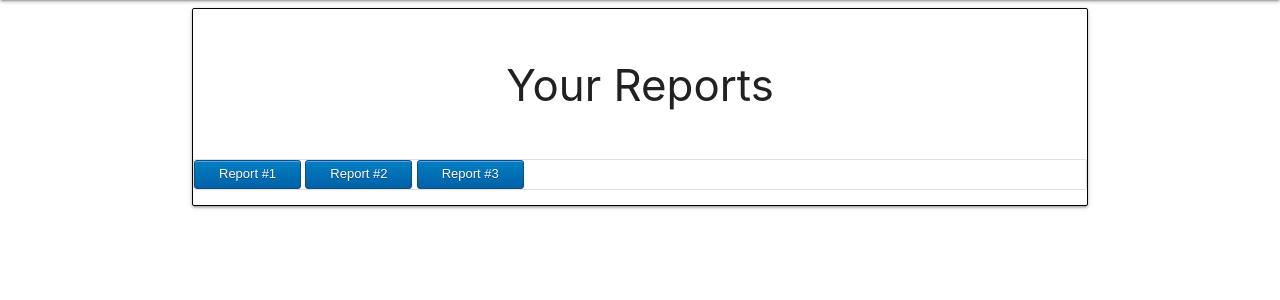
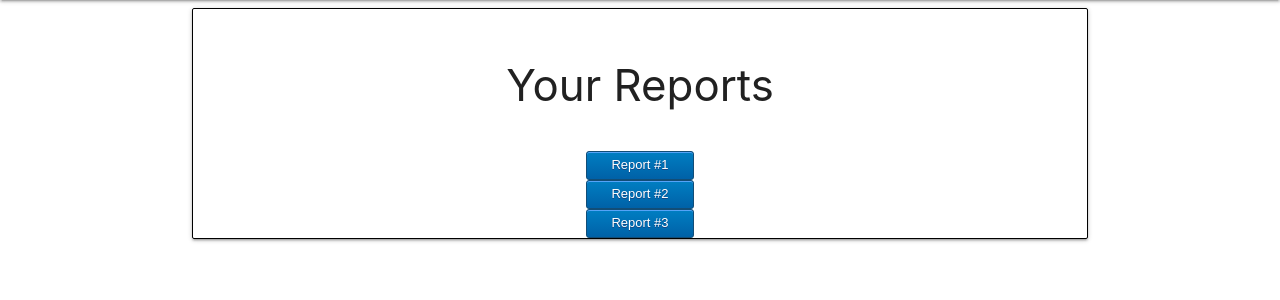
Before and after one commit to Updeus/Final-Year-Project, a Python web app: template App/templates/Reports.html in a window 1280 px wide. Shown: the part 64-364 px from the top of the page. Run offline with Jinja, Linux system fonts and the light colour scheme; the template is opened without the code that fills it, so the values that code supplies are empty.

Commit message:
Fixed reports page slightly

```diff
--- a/App/templates/Reports.html
+++ b/App/templates/Reports.html
@@ -6,6 +6,7 @@
     h3 {
         text-align: center;
     }
+
     li {
         text-align: center;
     }
@@ -36,6 +37,13 @@
         top: 1px;
     }
 
+    .btn-group button {
+        display: block;
+        margin-left: auto;
+        margin-right: auto
+            /* Make the buttons appear below each other */
+    }
+
     .card {
         border: 1px solid black;
         margin: 10px;
@@ -51,12 +59,10 @@
     <div class="card-content">
         <h3>Your Reports</h3>
     </div>
-    <div class="card-tabs">
-        <ul class="collection">
-            <button type="submit" class="myButton">Report #1</button>
-            <button type="submit" class="myButton">Report #2</button>
-            <button type="submit" class="myButton">Report #3</button>
-          </ul>
+    <div class="btn-group">
+        <button type="submit" class="myButton">Report #1</button>
+        <button type="submit" class="myButton">Report #2</button>
+        <button type="submit" class="myButton">Report #3</button>
     </div>
 </div>
 
--- a/App/templates/homePage.html
+++ b/App/templates/homePage.html
@@ -63,7 +63,7 @@
       </div>
       <div class=" col-xs-3 card">
         <div class="col-xs-12 text-center">
-          <a style="margin-right:30px" href="/Reports" method="GET" class="myButton" >Reports</a>
+          <a style="margin-right:30px" href="/reports" method="GET" class="myButton" >Reports</a>
         </div>
         <div class="col-xs-12 text-center">
         </div>
--- a/App/views/user.py
+++ b/App/views/user.py
@@ -54,7 +54,7 @@ def showResources():
     return render_template('Resources.html')
 
 @user_views.route('/reports',methods=['GET'])
-def showResources():
+def showReports():
     return render_template('Reports.html')
 
 @user_views.route('/home',methods=['GET'])
```
